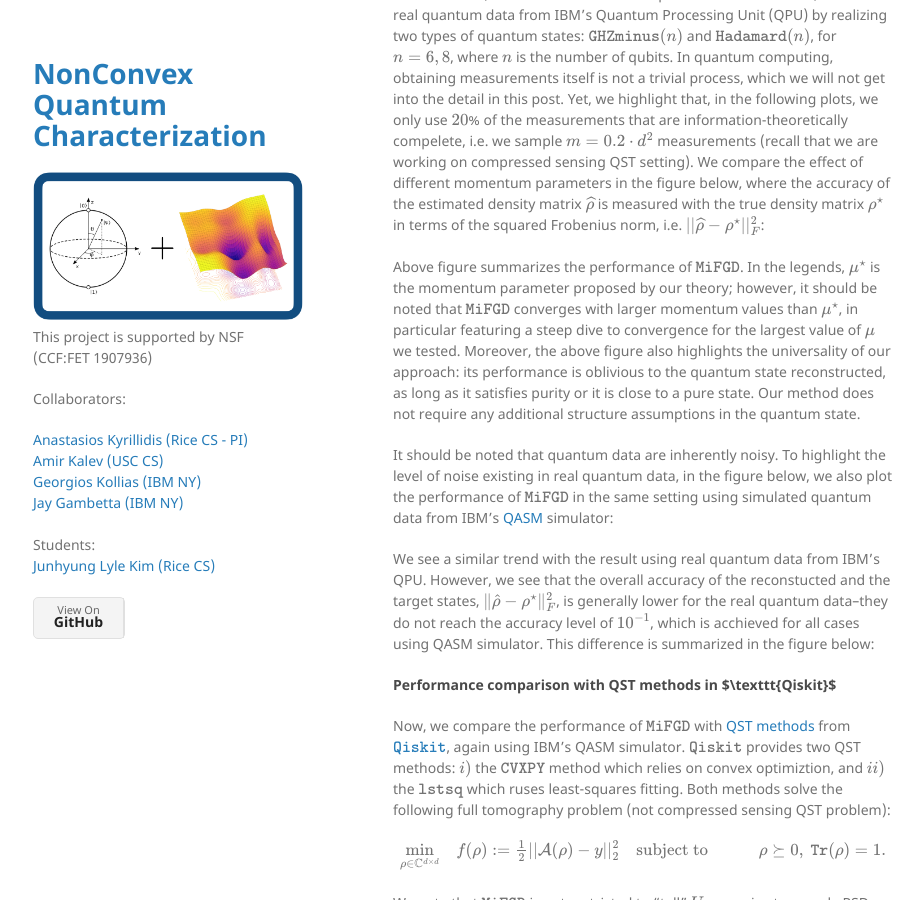
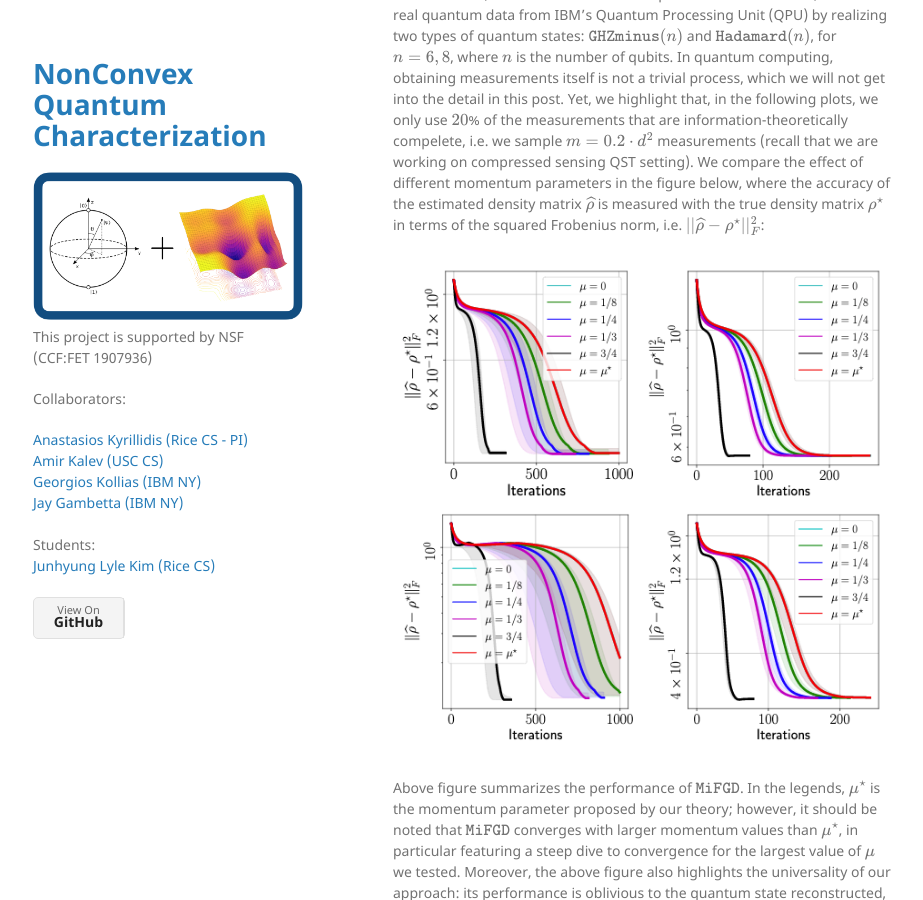
Before and after one commit to akyrillidis/nonconvex-qst, a Jekyll site: the page built from MiFGD.md, in a window 1280 px wide and 900 px high, scrolled down 3428 px. Shown: the whole window, without its empty margins (177-1100 px from the left). Built offline with Jekyll 4.4.1, drawn with Linux system fonts in a browser that asks for light colours; formulas are drawn with MathJax 3.

Commit message:
Update MiFGD.md

```diff
--- a/MiFGD.md
+++ b/MiFGD.md
@@ -82,7 +82,9 @@ While the $$\texttt{MiFGD}$$ algorithm in Eq. \eqref{eq:mifgd} looks quite simil
 ## Results
 In this section, we review some of the experimental results. First, we obtain real quantum data from IBM's Quantum Processing Unit (QPU) by realizing two types of quantum states: $$\texttt{GHZminus}(n)$$ and $$\texttt{Hadamard}(n)$$, for $$n = 6, 8$$, where $$n$$ is the number of qubits. In quantum computing, obtaining measurements itself is not a trivial process, which we will not get into the detail in this post. Yet, we highlight that, in the following plots, we only use $$20$$% of the measurements that are information-theoretically compelete, i.e. we sample $$m = 0.2 \cdot d^2$$ measurements (recall that we are working on compressed sensing QST setting). We compare the effect of different momentum parameters in the figure below, where the accuracy of the estimated density matrix $$\widehat{\rho}$$ is measured with the true density matrix $$\rho^\star$$ in terms of the squared Frobenius norm, i.e. $$||\widehat{\rho} - \rho^\star||_F^2$$:
 
-{{< figure src="/assets/img/ibm-data.png" title="MiFGD performance on real quantum data from IBM QPU. Top-left: GHZminus(6), Top-right: GHZminus(8), Bottom-left: Hadamard(6), Bottom-right: Hadamard(8)." width="60%">}}
+
+![MiFGD performance on real quantum data from IBM QPU. Top-left: GHZminus(6), Top-right: GHZminus(8), Bottom-left: Hadamard(6), Bottom-right: Hadamard(8).](/assets/img/ibm-data.png)
+
 
 Above figure summarizes the performance of $$\texttt{MiFGD}$$. In the legends, $$\mu^\star$$ is the momentum parameter proposed by our theory; however, it should be noted that $$\texttt{MiFGD}$$ converges with larger momentum values than $$\mu^\star$$, in particular featuring a steep dive to convergence for the largest value of $$\mu$$ we tested. Moreover, the above figure also highlights the universality of our approach: its performance is oblivious to the quantum state reconstructed, as long as it satisfies purity or it is close to a pure state. Our method does not require any additional structure assumptions in the quantum state.
 
```
